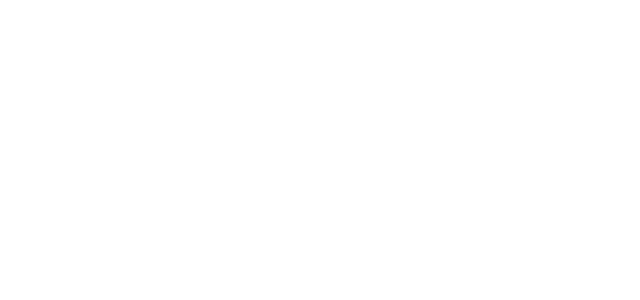
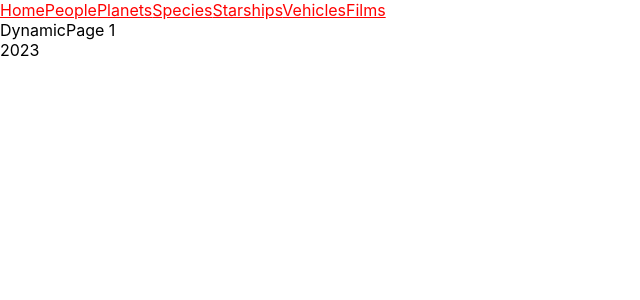
Before and after one commit to youngbabybye/Star-Wars-API-project, a React (Create React App) app: page /people/1 in a window 1280 px wide. Before the commit this address had no page. Shown: the top 300 px of the page, without its empty margins (0-640 px from the left). Built offline with nearby package versions, Linux system fonts and the light colour scheme.

Commit message:
LittleUpdate

```diff
--- a/src/App.jsx
+++ b/src/App.jsx
@@ -9,6 +9,8 @@
 import { Vehicles } from "./Pages/Vehicles";
 import { Films } from "./Pages/Films";
 import { Species } from "./Pages/Species";
+import { NotFoundPage } from "./Pages/NotFoundPage";
+import { DynamicPage } from "./Pages/DynamicPage";
 
 function App() {
   return (
@@ -22,6 +24,8 @@
           <Route path="vehicles" element={<Vehicles />} />
           <Route path="films" element={<Films />} />
           <Route path="species" element={<Species />} />
+          <Route path="*" element={<NotFoundPage />} />
+          <Route path="people/:id" element={<DynamicPage />} />
         </Route>
       </Routes>
     </>
--- /dev/null
+++ b/src/Components/CustomLink.jsx
@@ -0,0 +1,18 @@
+import {Link, useMatch} from "react-router-dom"
+
+const CustomLink = ({children, to, ...props}) => {
+    const match = useMatch(to);
+
+    return (
+        <Link
+        to={to}
+        style={{
+            color: match ? "#00bfff" : "red",
+        }}
+        {...props}
+        >
+            {children}
+        </Link>
+    )
+}
+export {CustomLink}
--- a/src/Components/Layout.jsx
+++ b/src/Components/Layout.jsx
@@ -1,16 +1,17 @@
-import {Link, Outlet} from "react-router-dom";
+import {Outlet} from "react-router-dom";
+import { CustomLink } from "./CustomLink";
 
 const Layout = () => {
     return (
         <>
         <header>
-            <Link to="/">Home</Link>
-            <Link to="/people">People</Link>
-            <Link to="/planets">Planets</Link>
-            <Link to="/species">Species</Link>
-            <Link to="/starships">Starships</Link>
-            <Link to="/vehicles">Vehicles</Link>
-            <Link to="/films">Films</Link>
+            <CustomLink to="/">Home</CustomLink>
+            <CustomLink to="/people">People</CustomLink>
+            <CustomLink to="/planets">Planets</CustomLink>
+            <CustomLink to="/species">Species</CustomLink>
+            <CustomLink to="/starships">Starships</CustomLink>
+            <CustomLink to="/vehicles">Vehicles</CustomLink>
+            <CustomLink to="/films">Films</CustomLink>
         </header>
 
 
--- /dev/null
+++ b/src/Pages/DynamicPage.jsx
@@ -0,0 +1,13 @@
+import { useParams } from "react-router-dom";
+
+const DynamicPage = () => {
+    const {id} = useParams();
+    return (
+        <div>
+            DynamicPage {id}
+        </div>
+    )
+}
+
+
+export {DynamicPage}
--- /dev/null
+++ b/src/Pages/NotFoundPage.jsx
@@ -0,0 +1,10 @@
+const NotFoundPage = () => {
+    return (
+        <div>
+            <h1>404: Not Found</h1>
+        </div>
+    )
+}
+
+
+export {NotFoundPage}
--- a/src/Pages/People.jsx
+++ b/src/Pages/People.jsx
@@ -1,9 +1,30 @@
-
+import { useState, useEffect } from "react";
+import { Link } from "react-router-dom";
 
 const People = () => {
+    const [people, setPeople] = useState([]);
+
+    useEffect(() => {
+        fetch(`https://swapi.dev/api/people/14/`)
+        .then((res) => res.json())
+        .then((data => setPeople(data)))
+        .catch((err) => {
+            console.warn(err);
+            alert("Ошибка при получении данных");
+        })
+    }, []);
     return (
         <div>
             <h1>People</h1>
+            {
+                people && people.map(person =>(
+                    <Link key={person.id} to={`/people/${person.id}`}>
+                        <li>
+                            {person.name}
+                        </li>
+                    </Link>
+                ))
+            }
         </div>
     )
 }
```
